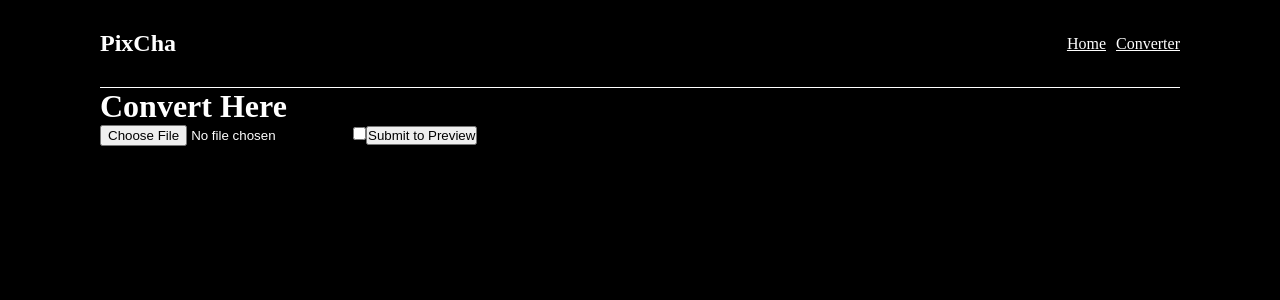
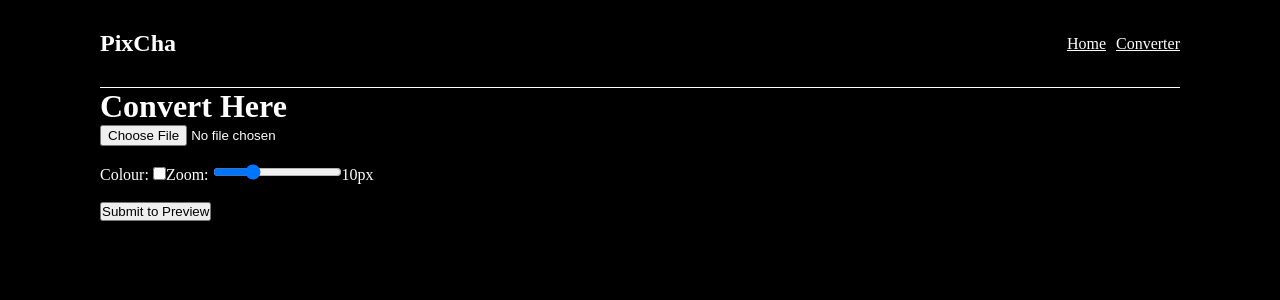
Before and after one commit to AlexanderHeffernan/image-to-ascii, a Vue app in the folder frontend/: page /converter in a window 1280 px wide. Shown: the top 300 px of the page. Built offline with nearby package versions, Linux system fonts and the light colour scheme.

Commit message:
Added a Zoom slider for viewing the ASCII art.

```diff
--- a/frontend/src/views/ConverterView.vue
+++ b/frontend/src/views/ConverterView.vue
@@ -1,9 +1,20 @@
 <template>
 	<h1>Convert Here</h1>
 	<input type="file" @change="handleImgChange" />
-	<input type="checkbox" v-model="isColour">
+
+	<br> <br>
+	<div class="settings">
+		<label for="colourCheck">Colour: </label>
+		<input type="checkbox" id="colourCheck" v-model="isColour">
+		<label for="fontSize">Zoom: </label>
+		<input type="range" id="fontSize" v-model.number="fontSize" min="2" max="30" step="1"/>
+		<span>{{ fontSize }}px</span>
+	</div>
+	<br>
+
 	<button type="submit" @click="submitImgToConverter">Submit to Preview</button>
-	<pre v-html="asciiArtHtml"></pre>
+
+	<pre :style="{ fontSize: `${fontSize}px` }" class="asciiArt" v-html="asciiArtHtml"></pre>
 </template>
 
 <script lang="ts" setup>
@@ -11,6 +22,7 @@ import { ref } from 'vue';
 
 const uploadedImg = ref<File|null>(null);
 const isColour = ref(false);
+const fontSize = ref(10);
 const asciiArtHtml = ref<string>("");
 
 const handleImgChange = (event: Event) => {
@@ -22,14 +34,15 @@ const handleImgChange = (event: Event) => {
 
 const submitImgToConverter = async () => {
 	if (!uploadedImg.value) {
-		alert("Please firt upload an image.");
+		alert("Please first upload an image.");
 	}
 
 	const formData = new FormData();
 	formData.append('image', uploadedImg.value);
 	formData.append('config', JSON.stringify({ is_color: isColour.value }))
 
-	const response = await fetch('https://192.168.68.59:8444/convert-image', {
+	//const response = await fetch('https://192.168.68.59:8444/convert-image', {
+	const response = await fetch('https://192.168.1.95:8444/convert-image', {
 		method: 'POST',
 		body: formData,
 	});
```
